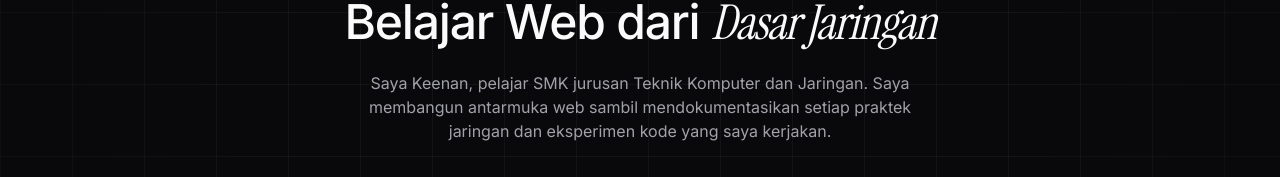
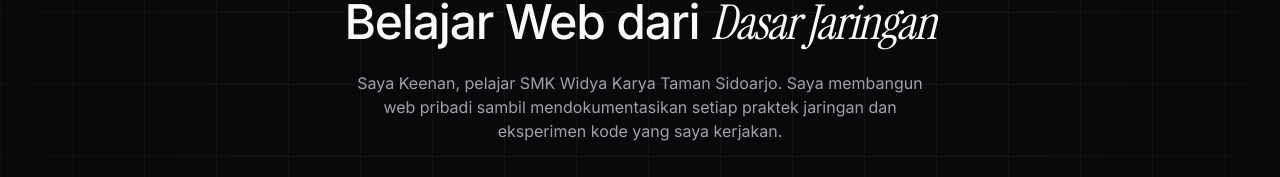
Before and after one commit to Keenanputra/web-portofolio, a Next.js app: page / in a window 1280 px wide. Shown: the part 204-381 px from the top of the page. Built offline with nearby package versions, Linux system fonts and the light colour scheme; no server answers.

Commit message:
edit teks perkenalan

```diff
--- a/components/Hero.tsx
+++ b/components/Hero.tsx
@@ -12,8 +12,8 @@ export default function Hero() {
       </h1>
 
       <p className="mx-auto mt-6 max-w-xl text-sm sm:text-base leading-relaxed text-zinc-400">
-        Saya Keenan, pelajar SMK jurusan Teknik Komputer dan Jaringan. Saya
-        membangun antarmuka web sambil mendokumentasikan setiap praktek jaringan
+        Saya Keenan, pelajar SMK Widya Karya Taman Sidoarjo. Saya
+        membangun web pribadi sambil mendokumentasikan setiap praktek jaringan
         dan eksperimen kode yang saya kerjakan.
       </p>
 
```
